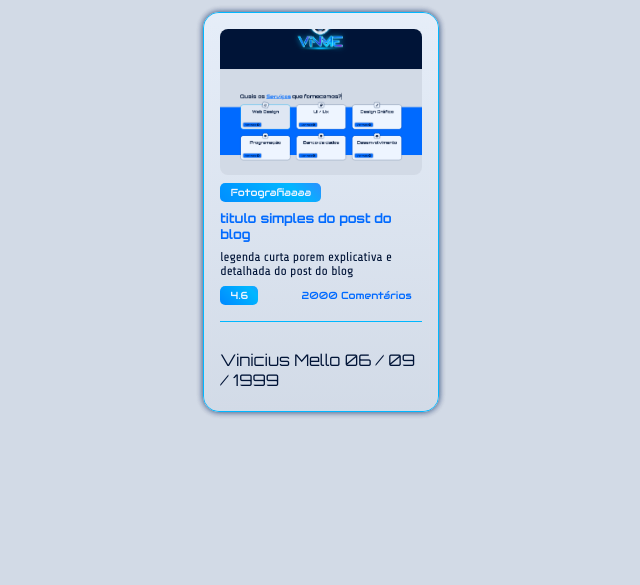
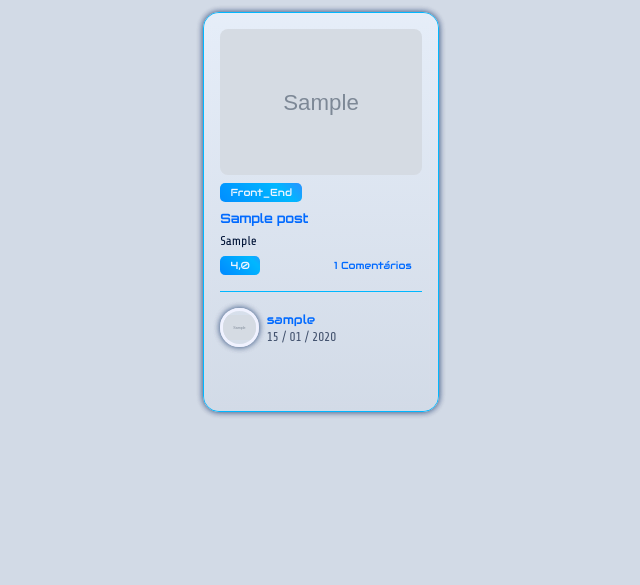
Before and after one commit to ViniciusFelicianoMello/Vinme, a Django app: page /blog/ in a window 1280 px wide. Shown: the part 915-1500 px from the top of the page, without its empty margins (319-959 px from the left). Run offline with Django 5.2, Linux system fonts and the light colour scheme; tables that the repository leaves empty hold one stand-in row (values such as "Sample post"); grey boxes marked "Sample" are stand-in pictures.

Commit message:
blog segunda parte

```diff
--- a/blog/models.py
+++ b/blog/models.py
@@ -21,6 +21,7 @@ class Post(models.Model):
         ("RECEITAS", "Receitas"),
         ("FASHION", "Moda"),
         ("LIFESTYLE", "Lifestyle"),
+        ("VINME", "Vinme"),
     ]
 
     title = models.CharField(max_length=200)
@@ -41,16 +42,6 @@ class Post(models.Model):
         if ratings:
             return sum(ratings) / len(ratings)
         return 0
-
-class Like(models.Model):
-    user = models.ForeignKey(User, on_delete=models.CASCADE)
-    post = models.ForeignKey(Post, on_delete=models.CASCADE)
-
-    class Meta:
-        unique_together = ('user', 'post')
-
-    def __str__(self):
-        return f"{self.user.username} likes {self.post.title}"
 
 class ContentSection(models.Model):
     post = models.ForeignKey(Post, related_name='sections', on_delete=models.CASCADE)
@@ -78,9 +69,9 @@ class Media(models.Model):
 class Comment(models.Model):
     post = models.ForeignKey(Post, related_name='comments', on_delete=models.CASCADE)
     author = models.ForeignKey(User, on_delete=models.CASCADE)
-    content = models.TextField()
+    content = models.TextField(blank=True, null=True)
     rating = models.PositiveIntegerField(
-        validators=[MinValueValidator(1), MaxValueValidator(5)]
+        validators=[MinValueValidator(1), MaxValueValidator(5)], blank=True, null=True
     )
     created_at = models.DateTimeField(default=timezone.now)
     updated_at = models.DateTimeField(auto_now=True)
--- a/blog/views.py
+++ b/blog/views.py
@@ -1,9 +1,14 @@
 from django.shortcuts import render, redirect, get_object_or_404
+from django.db.models import Avg
 
+from blog import models
+from .forms import CommentForm
+from django import forms
 from .models import Post, Comment
 # from .forms import CommentForm
 
 from vinme.views import pages, add_pages_context
+
 
 def blog(request):
     travel = [
@@ -11,7 +16,8 @@ def blog(request):
         {'url': '#popular', 'icon': 'fa-solid fa-star', 'text': 'Populares'},
         {'url': '#latest', 'icon': 'fa-solid fa-clock', 'text': 'Recentes'},
     ]
-    context = {'travel': travel}
+    posts = Post.objects.annotate(calculated_average_rating=Avg('comments__rating')).order_by('-calculated_average_rating')[:4]
+    context = {'travel': travel, 'posts': posts,}
     context = add_pages_context(context)
     return render(request, 'blog/blog.html', context)
 
@@ -29,14 +35,3 @@ def post_detail(request, post_id):
         form = CommentForm()
 
     return render(request, 'post_detail.html', {'post': post, 'form': form})
-
-
-from django import forms
-
-class CommentForm(forms.ModelForm):
-    class Meta:
-        model = Comment
-        fields = ['content', 'rating']
-        widgets = {
-            'rating': forms.RadioSelect(choices=[(i, i) for i in range(1, 6)]),
-        }
--- a/setup/static/styles/blog/blog.css
+++ b/setup/static/styles/blog/blog.css
@@ -114,6 +114,8 @@
 .blog-post_card {
     position: relative;
     display: flex;
+    flex-wrap: wrap;
+    flex-shrink: 0;
     height: 0;
     width: 0;
     overflow: hidden;
@@ -222,6 +226,55 @@
     color: var(--cor-principal-2);
 }
 
+.blog-post_author {
+    position: relative;
+    display: flex;
+    align-items: center;
+    justify-content: start;
+    gap: .5em;
+    margin-top: 0.5em;
+}
+
+.blog-post_author_img {
+    width: 3vw;
+    height: 3vw;
+    border-radius: 50%;
+    border: 3px solid var(--cor-fixa-2);
+    box-shadow: var(--box-shadow-1);
+    overflow: hidden;
+    display: flex;
+    align-items: center;
+    justify-content: center;
+}
+
+.blog-post_author_foto {
+    width: 100%;
+}
+
+.blog-post_author_infos {
+    display: flex;
+    flex-direction: column;
+    align-items: start;
+    justify-content: center;
+    gap: .1em;
+}
+
+.blog-post_author_infos span:nth-of-type(1) {
+    color: var(--cor-principal);
+    font-family: var(--fonte-3);
+    font-size: 1vw;
+}
+.blog-post_card:hover .blog-post_author_infos span:nth-of-type(1) {
+    color: var(--cor-principal-2);
+}
+
+.blog-post_author_infos span:nth-of-type(2) {
+    color: var(--cor-fonte-1);
+    font-family: var(--fonte-2);
+    font-size: 1vw;
+    opacity: .7;
+}
+
 @media screen and (max-width: 1024px) {
     .banner_keyboard {
         bottom: -20em;
--- a/setup/static/styles/blog/popular.css
+++ b/setup/static/styles/blog/popular.css
@@ -1,8 +1,9 @@
 .popular_content {
     display: flex;
+    flex-wrap: wrap;
+    flex-shrink: 0;
     position: relative;
     width: 100%;
-    height: 50vh;
     justify-content: center;
     align-items: center;
     gap: 1em;
@@ -21,3 +22,11 @@
 .popular_content .blog-post_card:nth-of-type(4) {
     animation: openFormBlogCard 1s 2.4s forwards;
 }
+
+@media screen and (max-width: 1024px) {
+    .popular_content {
+        width: 100%;
+        gap: 1em;
+        margin-top: 1em;
+    }
+}
--- a/setup/static/styles/css/header.css
+++ b/setup/static/styles/css/header.css
@@ -213,6 +213,7 @@
     align-items: center;
     justify-content: center;
 }
+
 .controls_menu_foto {
     width: 100%;
 }
--- a/setup/static/styles/css/keyFrames.css
+++ b/setup/static/styles/css/keyFrames.css
@@ -158,6 +158,13 @@
     100% {height: 50vh;}
     100% {width: 23%;}
 }
+@keyframes openFormBlogCard2 {
+    0% {width: 0;}
+    70% {width: 45%;}
+    70% {height: 0;}
+    100% {height: 40vh;}
+    100% {width: 45%;}
+}
 
 /* PROFILE BOX */
 @keyframes openProfile {
--- a/templates/blog/blog.html
+++ b/templates/blog/blog.html
@@ -136,28 +136,32 @@
         </div>
         <!-- POPULAR CONTENT -->
         <div class="popular_content">
+            {% for post in posts %}
             <!-- popular card -->
-            <div class="blog-post_card viewport" >
+            <div class="blog-post_card viewport">
                 <div class="blog-post_card_container">
-                    <div class="blog-post_img" style="background-image: url('{% static 'assets/img/EmBreve1.png' %}');"></div>
+                    <div class="blog-post_img" style="background-image: url('{{ post.image.url }}');"></div>
                     <div class="blog-post_content">
-                        <span>Fotografiaaaa</span>
-                        <h3>titulo simples do post do blog</h3>
-                        <p>legenda curta porem explicativa e detalhada do post do blog</p>
+                        <span>{{ post.category|title }}</span>
+                        <h3>{{ post.title }}</h3>
+                        <p>{{ post.caption|truncatewords:15 }}</p>
                         <div class="blog-post_info">
-                            <span>4.6</span>
-                            <span>2000 Comentários</span>
+                            <span>{{ post.calculated_average_rating|floatformat:1 }}</span>
+                            <span>{{ post.comments.count }} Comentários</span>
                         </div>
                     </div>
                     <div class="blog-post_author">
-                        <img src="">
+                        <div class="blog-post_author_img">
+                            <img src="{% if post.author.userprofile.profile_picture %}{{ post.author.userprofile.profile_picture.url }}{% else %}{% static 'assets/img/fotografias/_unknown.png' %}{% endif %}" class="blog-post_author_foto">
+                        </div>
                         <div class="blog-post_author_infos">
-                            <span>Vinicius Mello</span>
-                            <span>06 / 09 / 1999</span>
+                            <span>{{ post.author.username }}</span>
+                            <span>{{ post.created_at|date:"d / m / Y" }}</span>
                         </div>
                     </div>
                 </div>
             </div>
+            {% endfor %}
         </div>
     </section>
 <!-- posts -->
```
Also changed, not shown: other parts of setup/static/styles/blog/blog.css (+161 -0 lines), blog/admin.py (+7 -6 lines), blog/forms.py (+10 -0 lines), blog/migrations/0002_alter_comment_content_alter_comment_rating_and_more.py (added).
